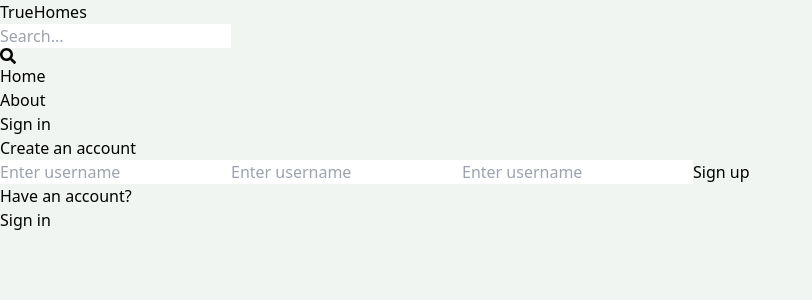
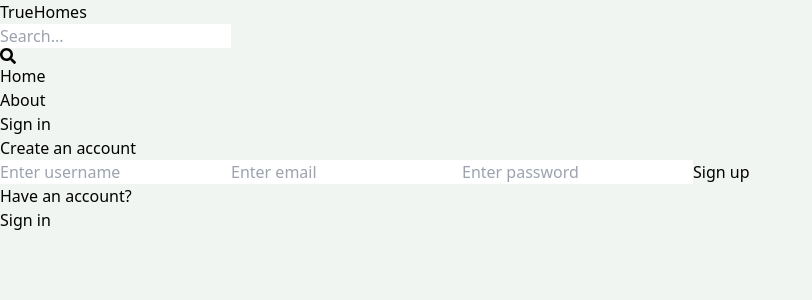
Before and after one commit to snehpatel10/real-estate, a React (Vite) app in the folder client/: page /sign-up in a window 1280 px wide. Shown: the top 300 px of the page, without its empty margins (0-812 px from the left). Built offline with nearby package versions, Linux system fonts and the light colour scheme.

Commit message:
add functionalities in signup page

```diff
--- a/client/package.json
+++ b/client/package.json
@@ -12,6 +12,7 @@
   "dependencies": {
     "react": "^18.3.1",
     "react-dom": "^18.3.1",
+    "react-hot-toast": "^2.5.1",
     "react-icons": "^5.4.0",
     "react-router-dom": "^7.1.1"
   },
--- a/client/src/pages/SignUp.jsx
+++ b/client/src/pages/SignUp.jsx
@@ -1,25 +1,102 @@
-import React from 'react'
-import { Link } from 'react-router-dom'
+import React, { useState } from "react";
+import { Link, useNavigate } from "react-router-dom";
+import toast, { Toaster } from "react-hot-toast";
+import { set } from "mongoose";
 
 function Signup() {
+  const [formData, setFormData] = useState({});
+  const [error, setError] = useState(null);
+  const [loading, setLoading] = useState(false);
+  const navigate = useNavigate();
+  const handleChange = (e) => {
+
+    setFormData({
+      ...formData,
+      [e.target.id]: e.target.value,
+    });
+  };
+
+  const handleSubmit = async (e) => {
+    e.preventDefault();
+
+    try {
+      setLoading(true);
+    const res = await fetch("/api/auth/signup", {
+      method: "POST",
+      headers: {
+        "Content-Type": "application/json",
+      },
+      body: JSON.stringify(formData),
+    });
+    const data = await res.json();
+    if(data.success === false){
+      setError(data.message);
+      setLoading(false);
+      if(data.statusCode === 409){
+        toast.error('User already exists');
+      }
+      else{
+        toast.error('Account creation failed');
+      }
+      return;
+    }
+    else{
+      setError(null);
+      toast.success('Account created successfully');
+      setLoading(false);
+      setTimeout(() => {
+        navigate("/sign-in");
+      }, 1000);
+    }
+    setLoading(false);
+    } catch (error) {
+      toast.error('Something went wrong');
+      setLoading(false);
+    }
+
+  }
+
   return (
-    <div className='p-3 max-w-lg mx-auto'>
-      <h1 className='text-3xl text-center font-semibold my-7'>Create an account</h1>
-      <form className='flex flex-col gap-4'>
-        <input type="text" placeholder='Enter username' className='border p-3 rounded-lg' id='username' />
-        <input type="text" placeholder='Enter username' className='border p-3 rounded-lg' id='email' />
-        <input type="password" placeholder='Enter username' className='border p-3 rounded-lg' id='password' />
-        <button className='bg-slate-700 text-white p-3 rounded-lg uppercase hover:bg-slate-800 transition-all duration-150 disabled:opacity-50'>
-          Sign up
+    <div className="p-3 max-w-lg mx-auto">
+      <h1 className="text-3xl text-center font-semibold my-7">
+        Create an account
+      </h1>
+      <form className="flex flex-col gap-4"  onSubmit={handleSubmit}>
+        <input
+          type="text"
+          placeholder="Enter username"
+          className="border p-3 rounded-lg"
+          id="username"
+          onChange={handleChange}
+        />
+        <input
+          type="text"
+          placeholder="Enter email"
+          className="border p-3 rounded-lg"
+          id="email"
+          onChange={handleChange}
+        />
+        <input
+          type="password"
+          placeholder="Enter password"
+          className="border p-3 rounded-lg"
+          id="password"
+          onChange={handleChange}
+        />
+        <button disabled={loading} type="submit" className="bg-slate-700 text-white p-3 rounded-lg uppercase hover:bg-slate-800 transition-all duration-150 disabled:opacity-50 disabled:cursor-not-allowed">
+          {loading ? "loading..." : "Sign up"}
         </button>
       </form>
-      <div className='flex gap-1 mt-5'>
-        <p>Have an account?{' '}</p>
-        <Link to='/sign-in'>
-        <span className='text-blue-700 hover:text-blue-900 transition-all duration-150'>Sign in</span>
+      <div className="flex gap-1 mt-5">
+        <p>Have an account? </p>
+        <Link to="/sign-in">
+          <span className="text-blue-700 hover:text-blue-900 transition-all duration-150">
+            Sign in
+          </span>
         </Link>
       </div>
+      <Toaster />
     </div>
-  )
+  );
 }
-export default Signup
+export default Signup;
--- a/client/vite.config.js
+++ b/client/vite.config.js
@@ -3,5 +3,13 @@
 
 // https://vite.dev/config/
 export default defineConfig({
+  server: {
+    proxy: {
+      '/api': {
+        target: 'http://localhost:3000',
+        secure: false,
+      },
+    },
+  },
   plugins: [react()],
 })
```
Also changed, not shown: 1 other file (tests, documents, lock files or other folders).
